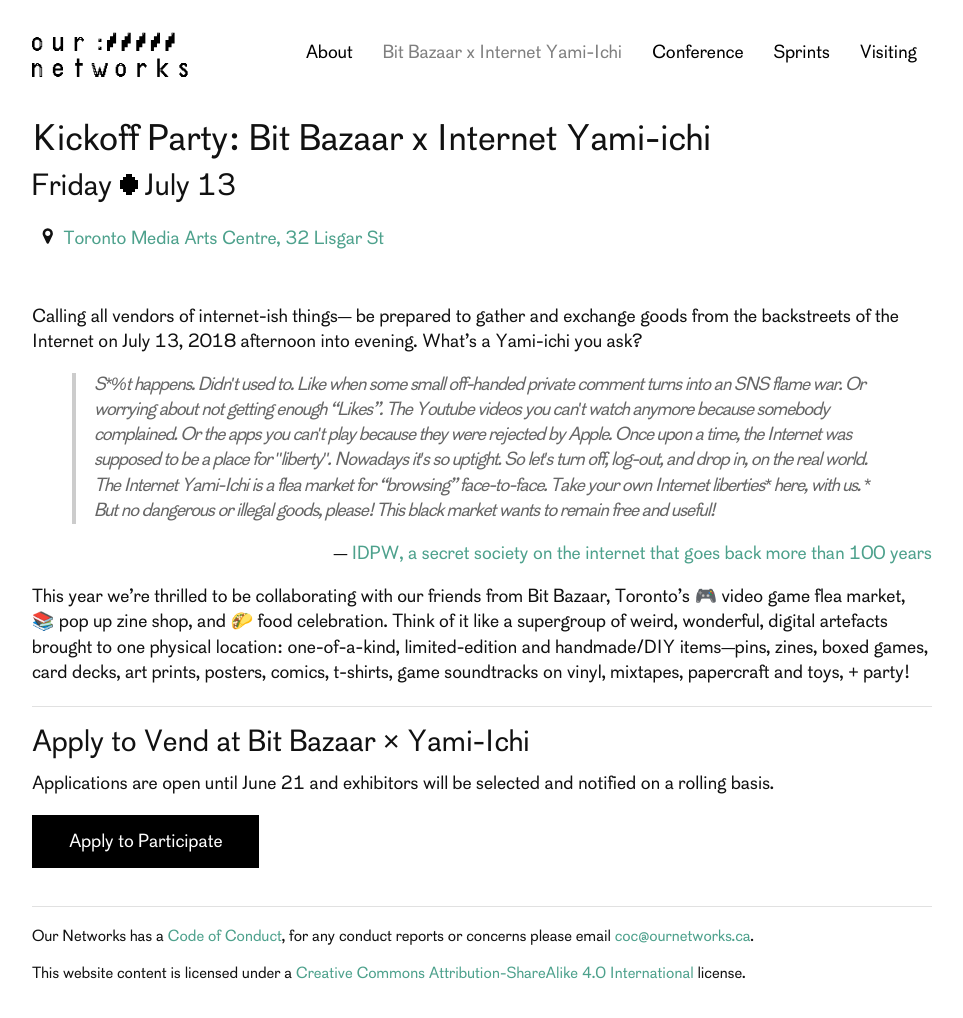
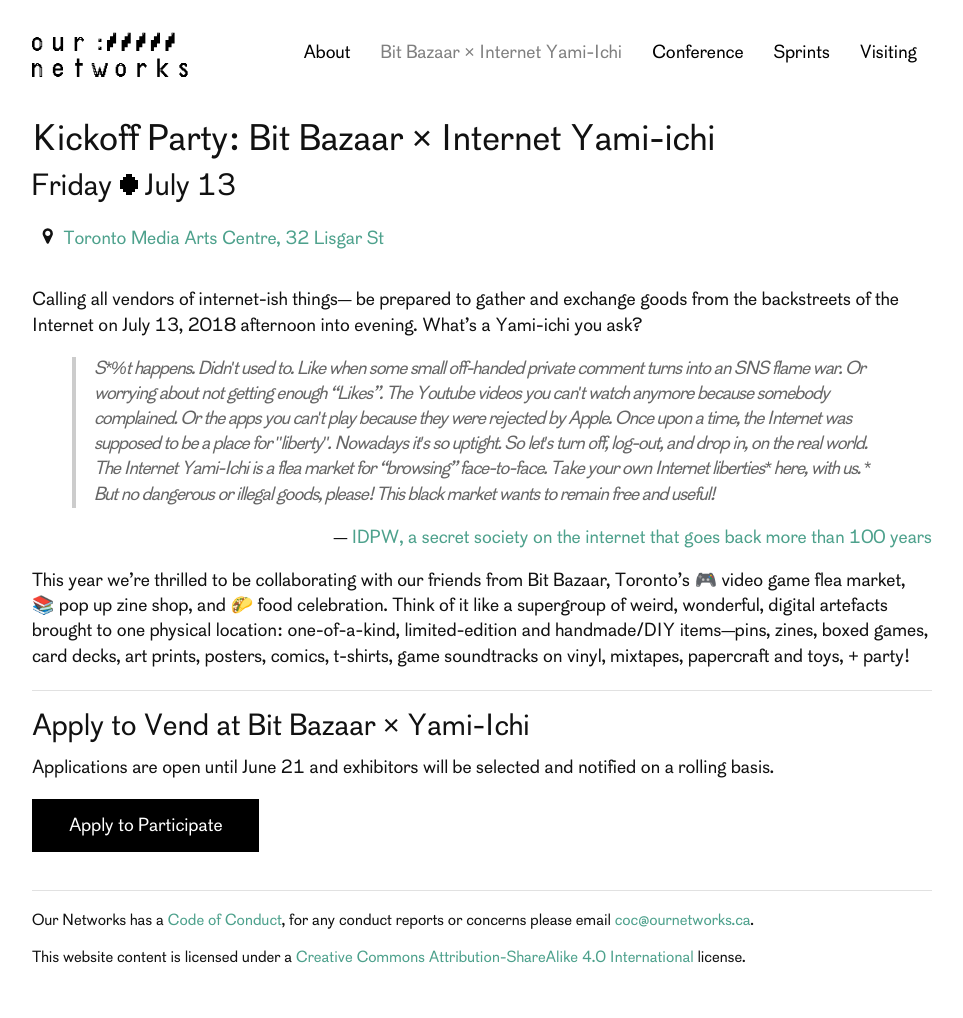
Before and after one commit to ournetworks/ournetworks.ca, a Jekyll site: the page built from yami-ichi.md, in a window 1280 px wide and 1047 px high. Shown: the top 1018 px of the window, without its empty margins (158-1121 px from the left). Built offline with Jekyll 4.4.1, drawn with Linux system fonts in a browser that asks for light colours.

Commit message:
char swap

```diff
--- a/yami-ichi.md
+++ b/yami-ichi.md
@@ -2,8 +2,8 @@
 layout: page
 order: 2
 section: "2018"
-title: "Kickoff Party: Bit Bazaar x Internet Yami-ichi"
-titleDisplay: "Bit Bazaar x Internet Yami-Ichi"
+title: "Kickoff Party: Bit Bazaar × Internet Yami-ichi"
+titleDisplay: "Bit Bazaar × Internet Yami-Ichi"
 location: Toronto Media Arts Centre, 32 Lisgar St
 locationLink: https://osm.org/go/ZX6BIz1xQ?m=&way=66233699
 startDate: 2018-07-13
@@ -11,7 +11,7 @@
   - "/2018/kickoff-yami-ichi/"
 ---
 
-<div class="event-time-location">
+<div class="event-time-location" style="margin-bottom: 2em;">
   <div class="event-meta">
     {% include icons/map-marker.svg %}
     <p class="event-location event-meta-item">
@@ -23,8 +23,6 @@
     </p>
   </div>
 </div>
-
-<br />
 
 Calling all vendors of internet-ish things— be prepared to gather and exchange goods from the backstreets of the Internet on {{ page.startDate | date: '%B %d, %Y' }} afternoon into evening. What's a Yami-ichi you ask?
 
```
